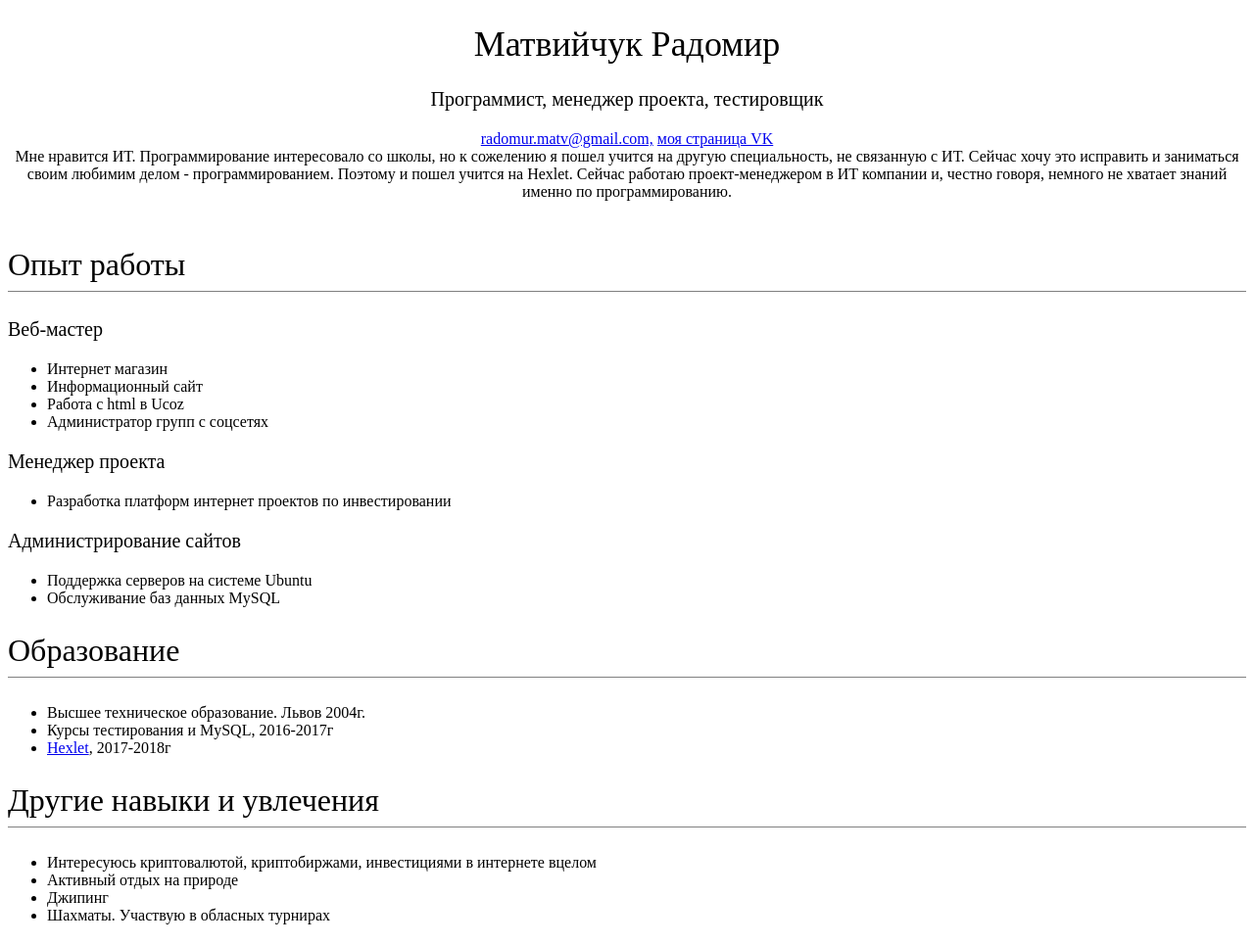
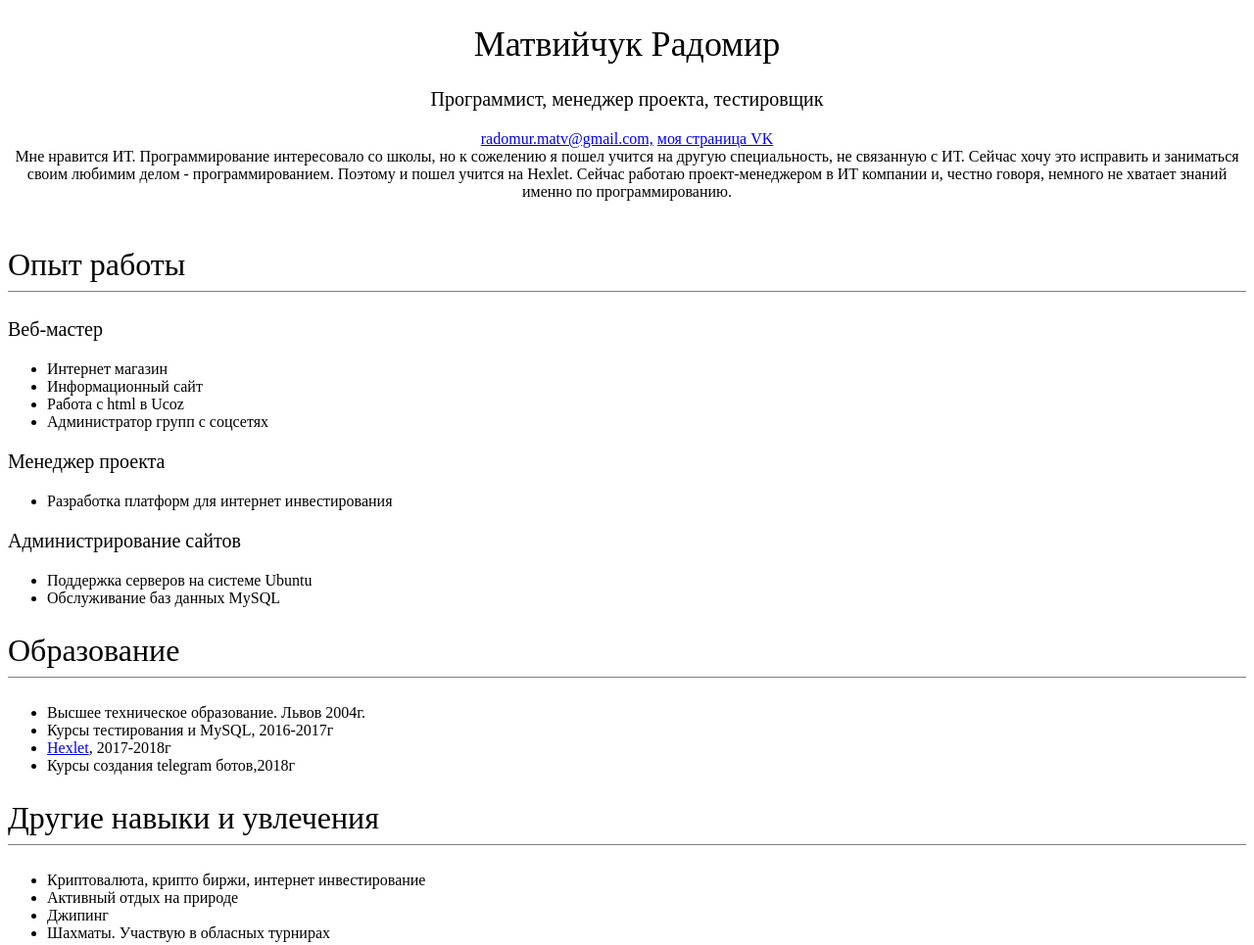
Before and after one commit to Radomur/radomur.github.io, a plain HTML site: page index.html in a window 1280 px wide. Shown: the top 965 px of the page at 98% size. Drawn offline with Linux system fonts and the light colour scheme.

Commit message:
telagram bot

```diff
--- a/index.html
+++ b/index.html
@@ -24,7 +24,7 @@
                 </ul>
             <h3>Менеджер проекта</h3>
                 <ul>
-                <li>Разработка платформ интернет проектов по инвестировании</li>
+                <li>Разработка платформ для интернет инвестирования</li>
                 </ul>
             <h3>Администрирование сайтов</h3>
                 <ul>
@@ -36,10 +36,11 @@
                 <li>Высшее техническое образование. Львов 2004г.</li>
                 <li>Курсы тестирования и MySQL, 2016-2017г</li>
                 <li><a href="https://ru.hexlet.io">Hexlet</a>, 2017-2018г</li>
+                <li>Курсы создания telegram ботов,2018г</li>
                 </ul>
             <h2>Другие навыки и увлечения</h2>
                 <ul>
-                <li>Интересуюсь криптовалютой, криптобиржами, инвестициями в интернете вцелом</li>
+                <li>Криптовалюта, крипто биржи, интернет инвестирование</li>
                 <li>Активный отдых на природе</li>
                 <li>Джипинг</li>
                 <li>Шахматы. Участвую в обласных турнирах</li>
```
